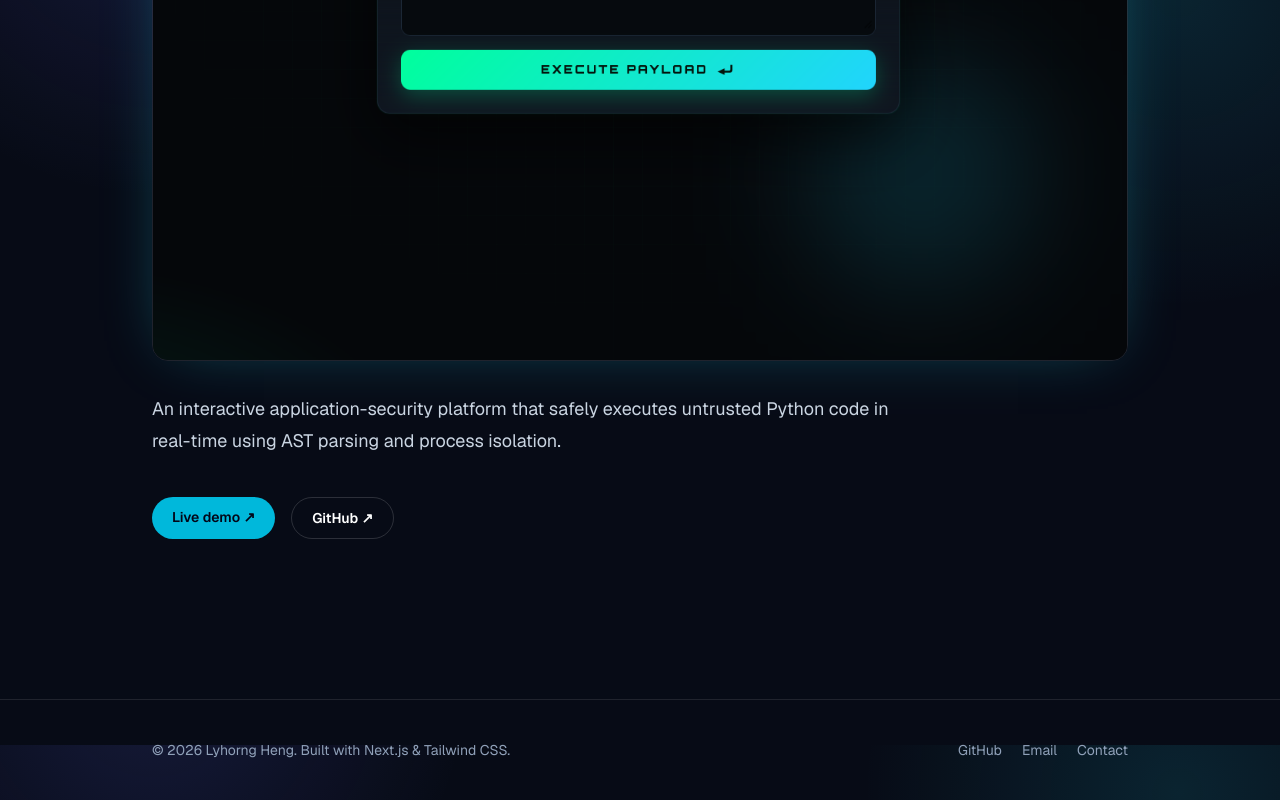
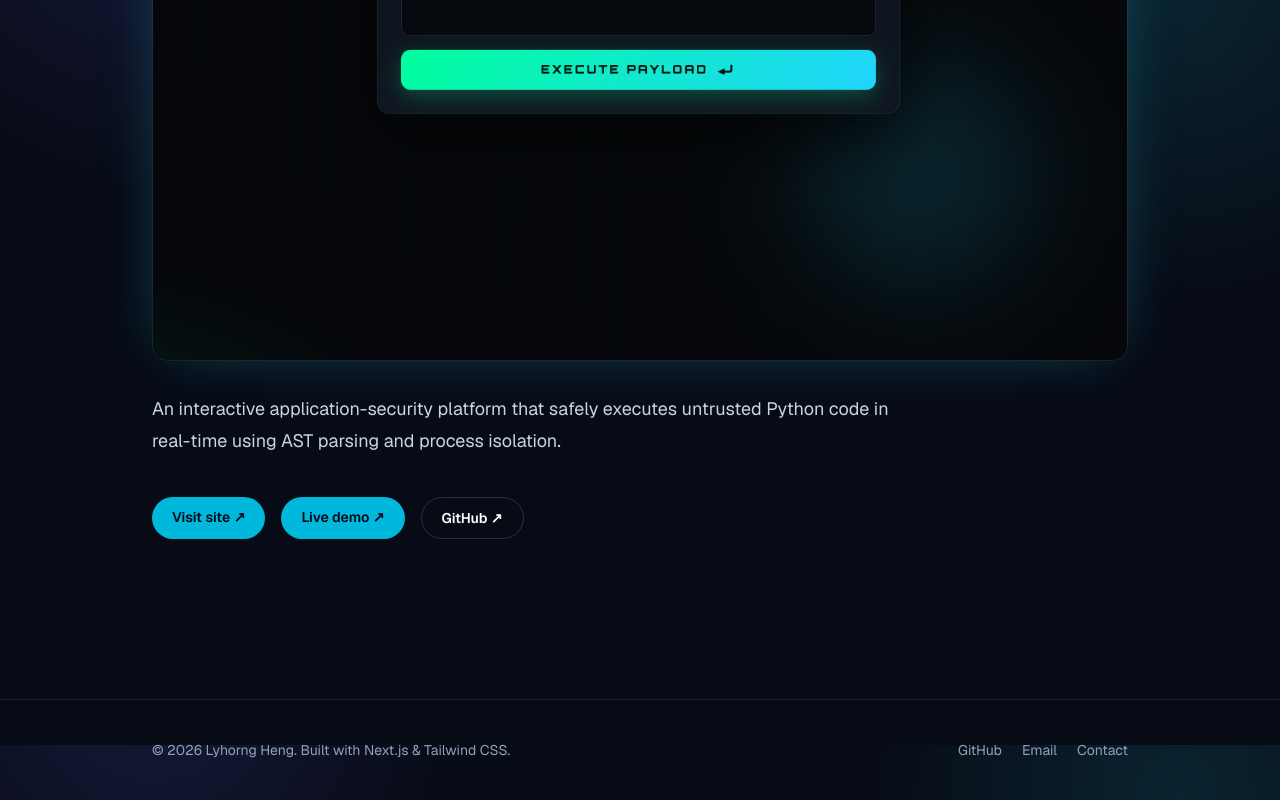
Before and after one commit to Lyhorng-labs/Lyhorng-labs.github.io, a Next.js app: page /projects/secure-python-ctf-engine in a window 1280 px wide. Shown: the part 855-1655 px from the top of the page. Built offline with nearby package versions, Linux system fonts and the light colour scheme.

Commit message:
Adding visit site

```diff
--- a/app/data/projects.ts
+++ b/app/data/projects.ts
@@ -25,7 +25,7 @@ export const projects: Project[]=[
         slug: "math12",
         title:"Math 12 - Khmer Grade 12 Math Practice Web",
         description:"A web app that generates Khmer-language Grade 12 math exercises and step-by-step solutions using AI, with progress tracking and an admin dashboard.",
-        tech:["Javascript", "HTML/CSS"],
+        tech:["Javascript", "HTML/CSS", "Node.js/Express", "Supabase (Postgres)", "Google Gemini API"],
         image: "/Math12.png",
         link:"https://fullstack-math-ai.pages.dev/",
         github:"https://github.com/Lyhorng-labs/FullStack-Math-AI",
--- a/app/projects/[slug]/page.tsx
+++ b/app/projects/[slug]/page.tsx
@@ -62,6 +62,14 @@ export default async function ProjectPage({
       </p>
 
       <div className="mt-10 flex flex-wrap gap-4">
+        {project.link && (
+          <a href={project.link}
+          target="_blank"
+          rel="noopener noreferrer"
+          className="rounded-full bg-cyan-500 px-5 py-2.5 text-sm font-semibold text-slate-950 transition-colors hover:bg-cyan-400">
+            Visit site ↗
+          </a>
+        )}
         {project.demo && (
           <a
             href={project.demo}
```
Also changed, not shown: 1 other file (tests, documents, lock files or other folders).
